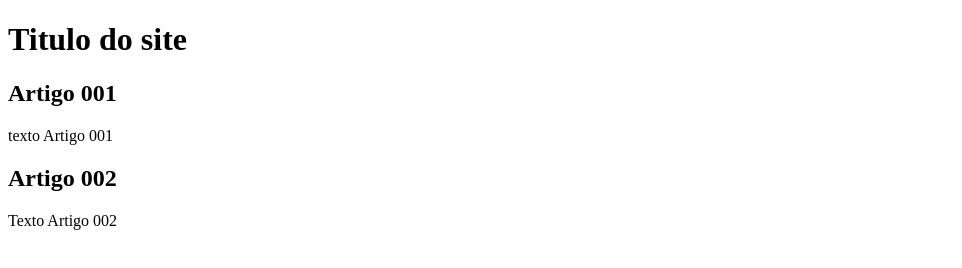
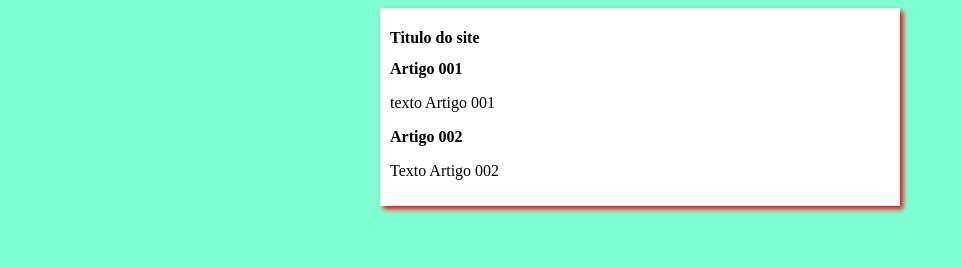
Before and after one commit to Raphael446/projeto-site, a plain HTML site: page index.html in a window 1280 px wide. Shown: the whole page, without its empty margins (0-962 px from the left). Drawn offline with Linux system fonts and the light colour scheme.

Commit message:
Iniciei o design

```diff
--- /dev/null
+++ b/estilos/style.css
@@ -0,0 +1,17 @@
+*{
+    font-size: Arial, Helvetica, sans-serif;
+    font-size: 16px;
+}
+
+body{
+    background-color:aquamarine;
+
+}
+
+main{
+    background-color: white;
+    width: 500px;
+    margin: auto;
+    padding: 10px;
+    box-shadow: 3px 3px 5px red ;
+}
--- a/index.html
+++ b/index.html
@@ -4,6 +4,7 @@
     <meta charset="UTF-8">
     <meta name="viewport" content="width=device-width, initial-scale=1.0">
     <title>Titulo do site</title>
+    <link rel="stylesheet" href="estilos/style.css">
 </head>
 <body>
     <main>
```
